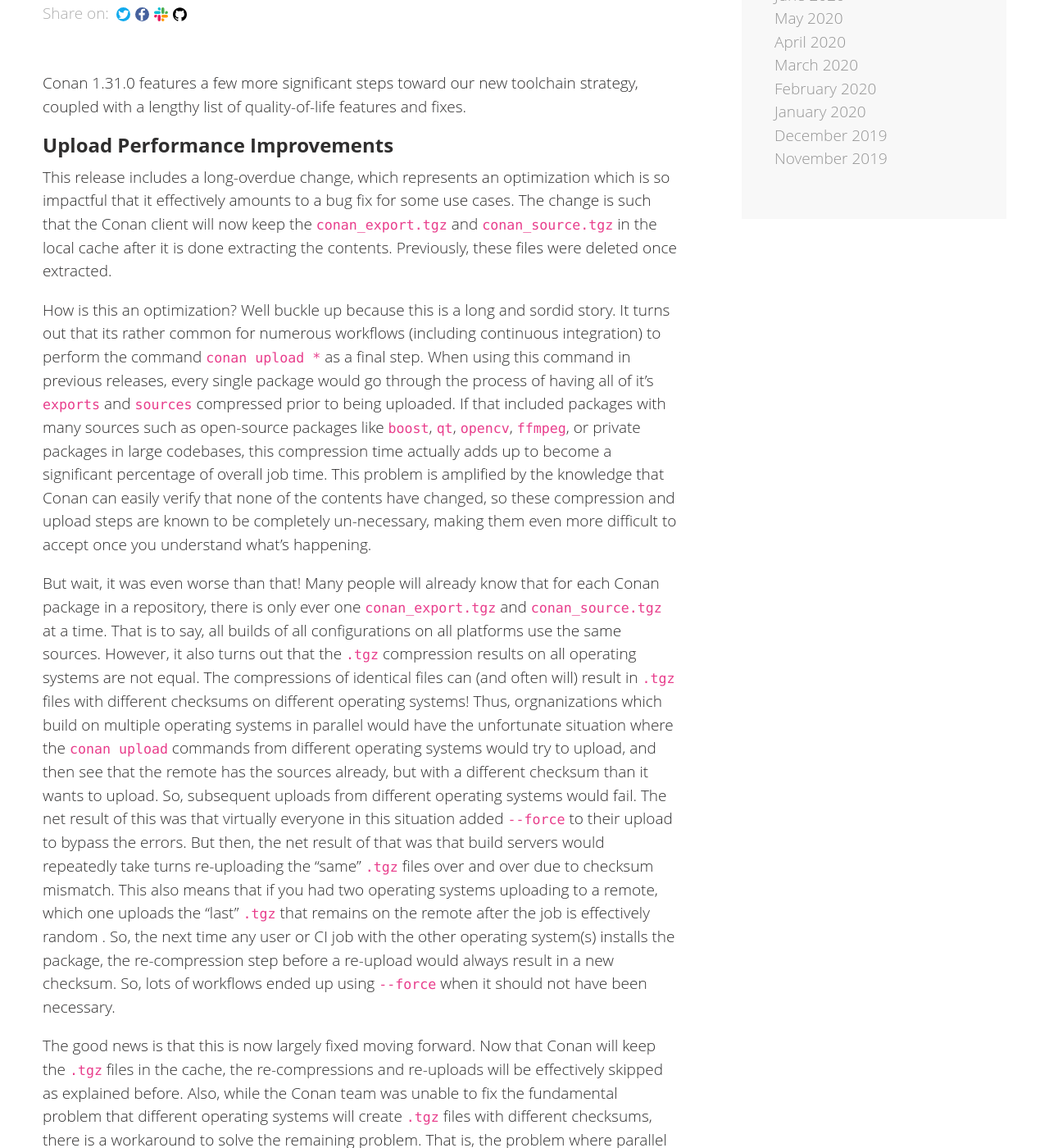
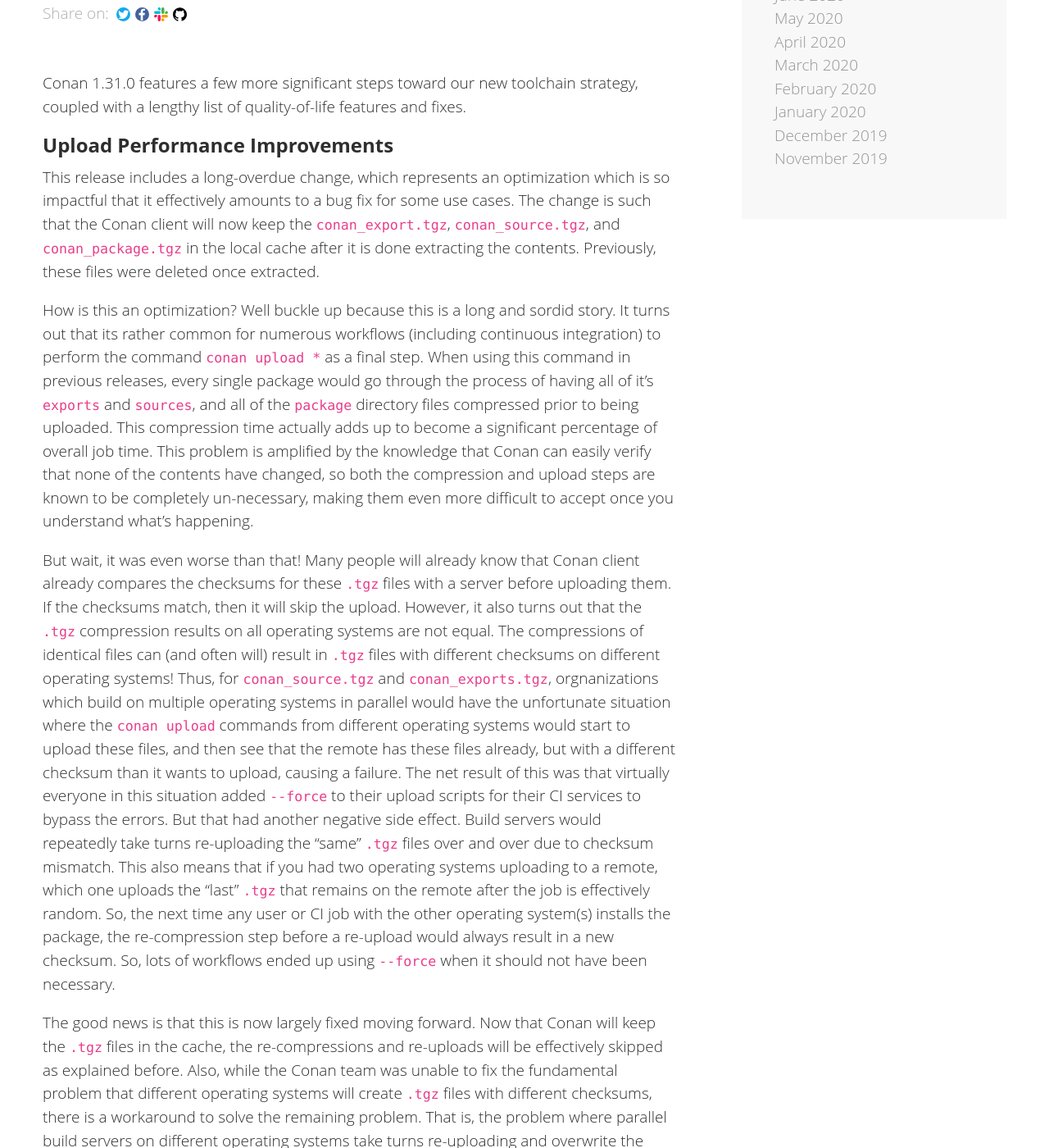
Before and after one commit to conan-io/conan-io.github.io, a Jekyll site: the page built from _posts/2020-11-03-New-conan-release-1-31.markdown, in a window 1280 px wide and 1400 px high, scrolled down 375 px. Shown: the whole window at 82% size. Built offline with Jekyll 4.4.1, drawn with Linux system fonts in a browser that asks for light colours; comment, search, counter and statistics services are not loaded; some of the changed text lies outside the part shown.

Commit message:
add notes about alpha status of toolchains, msbuildcmd alias, and clarify that optimization includes conan_package.tgz

```diff
--- a/_posts/2020-11-03-New-conan-release-1-31.markdown
+++ b/_posts/2020-11-03-New-conan-release-1-31.markdown
@@ -11,45 +11,45 @@ strategy, coupled with a lengthy list of quality-of-life features and fixes.
 ## Upload Performance Improvements
 
 This release includes a long-overdue change, which represents an optimization
-which is so impactful that it effectively amounts to a bug fix for some
-use cases. The change is such that the Conan client will now keep the
-`conan_export.tgz` and `conan_source.tgz` in the local cache after it is done
-extracting the contents. Previously, these files were deleted once extracted.
+which is so impactful that it effectively amounts to a bug fix for some use
+cases. The change is such that the Conan client will now keep the
+`conan_export.tgz`, `conan_source.tgz`, and `conan_package.tgz` in the local
+cache after it is done extracting the contents. Previously, these files were
+deleted once extracted.
 
 How is this an optimization? Well buckle up because this is a long and sordid
 story. It turns out that its rather common for numerous workflows (including
 continuous integration) to perform the command `conan upload *` as a final step.
 When using this command in previous releases, every single package would go
-through the process of having all of it's `exports` and `sources` compressed
-prior to being uploaded. If that included packages with many sources such as
-open-source packages like `boost`, `qt`, `opencv`, `ffmpeg`, or private packages
-in large codebases, this compression time actually adds up to become a
-significant percentage of overall job time. This problem is amplified by the
-knowledge that Conan can easily verify that none of the contents have changed,
-so these compression and upload steps are known to be completely un-necessary,
-making them even more difficult to accept once you understand what's happening.
+through the process of having all of it's `exports` and `sources`, and all of
+the `package` directory files compressed prior to being uploaded. This
+compression time actually adds up to become a significant percentage of overall
+job time. This problem is amplified by the knowledge that Conan can easily
+verify that none of the contents have changed, so both the compression and
+upload steps are known to be completely un-necessary, making them even more
+difficult to accept once you understand what's happening.
 
-But wait, it was even worse than that! Many people will already know that for
-each Conan package in a repository, there is only ever one `conan_export.tgz`
-and `conan_source.tgz` at a time. That is to say, all builds of all
-configurations on all platforms use the same sources. However, it also turns out
-that the `.tgz` compression results on all operating systems are not equal. The
-compressions of identical files can (and often will) result in `.tgz` files with
-different checksums on different operating systems! Thus, orgnanizations which
-build on multiple operating systems in parallel would have the unfortunate
-situation where the `conan upload` commands from different operating systems
-would try to upload, and then see that the remote has the sources already, but
-with a different checksum than it wants to upload. So, subsequent uploads from
-different operating systems would fail. The net result of this was that
-virtually everyone in this situation added `--force` to their upload to bypass
-the errors. But then, the net result of that was that build servers would
-repeatedly take turns re-uploading the "same" `.tgz` files over and over due to
-checksum mismatch. This also means that if you had two operating systems
-uploading to a remote, which one uploads the "last" `.tgz` that remains on the
-remote after the job is effectively random . So, the next time any user or CI
-job with the other operating system(s) installs the package, the re-compression
-step before a re-upload would always result in a new checksum. So, lots of
-workflows ended up using `--force` when it should not have been necessary.
+But wait, it was even worse than that! Many people will already know that Conan
+client already compares the checksums for these `.tgz` files with a server
+before uploading them.  If the checksums match, then it will skip the upload.
+However, it also turns out that the `.tgz` compression results on all operating
+systems are not equal. The compressions of identical files can (and often will)
+result in `.tgz` files with different checksums on different operating systems!
+Thus, for `conan_source.tgz` and `conan_exports.tgz`, orgnanizations which build
+on multiple operating systems in parallel would have the unfortunate situation
+where the `conan upload` commands from different operating systems would start
+to upload these files, and then see that the remote has these files already, but
+with a different checksum than it wants to upload, causing a failure. The net
+result of this was that virtually everyone in this situation added `--force` to
+their upload scripts for their CI services to bypass the errors. But that had
+another negative side effect. Build servers would repeatedly take turns
+re-uploading the "same" `.tgz` files over and over due to checksum mismatch.
+This also means that if you had two operating systems uploading to a remote,
+which one uploads the "last" `.tgz` that remains on the remote after the job is
+effectively random. So, the next time any user or CI job with the other
+operating system(s) installs the package, the re-compression step before a
+re-upload would always result in a new checksum. So, lots of workflows ended up
+using `--force` when it should not have been necessary.
 
 The good news is that this is now largely fixed moving forward. Now that Conan
 will keep the `.tgz` files in the cache, the re-compressions and re-uploads will
@@ -69,6 +69,9 @@ will all be skipped.
 
 ## New iOS and Android Toolchains
 
+*Note:* These features are considered "draft" or "alpha" level POC. We expect
+additional feedback and changes will be required to make them work properly.
+
 Just like our past several releases, this release continues to make progress on
 our Toolchain initiative. This time, we've made two big additions with POC's
 for both iOS and Android. For both of these toolchains, we've based the POC's on
@@ -78,6 +81,12 @@ these mobile platforms is one of the major use-cases for Conan, so we believe
 this step is pretty significant in maturing the toolchain abstraction.
 
 ## New MsBuildCmd Helper
+
+*Note:* This feature summary references an old helper and a new helper. To keep
+them distinct for the purposes of explanation, the old helper will be referred
+to as `MsBuild` and the new will be referred to as `MsBuildCmd`. However, in the
+current implementation, the new `MsBuildCmd` helper has actually been given an
+alias of `MsBuild` so that it matches the old one.
 
 In the previous release, we've included a POC of the new `MsBuildToolchain`.
 This was part of the effort to restructure the way we interact with `MsBuild`.
@@ -117,10 +126,9 @@ focused on number 3 above.
 *Note:* The configuration item "Visual Studio platform toolset" has been removed
 from the toolchain in this release and will no longer be set by Conan at all.
 
-This separation of responsibilities might not seem
-that significant, but internally it allows us to address and resolve a wide
-variety of actual bugs as well as serious UX issues which have been raised over
-the past three years.
+This separation of responsibilities might not seem that significant, but
+internally it allows us to address and resolve a wide variety of actual bugs as
+well as serious UX issues which have been raised over the past three years.
 
 ## Filter Search Results by Profile
 
```
